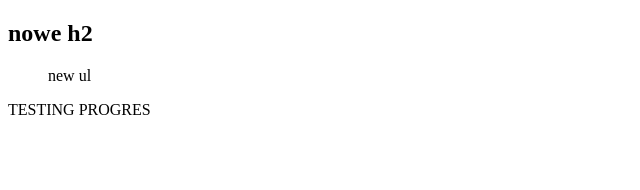
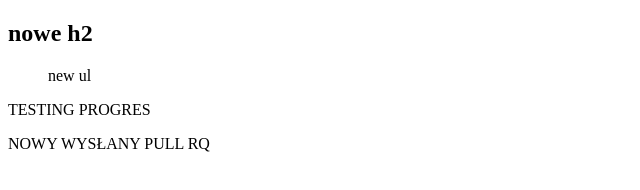
Before and after one commit to DevPatryk/testujemyGita, a plain HTML site: page index.html in a window 1280 px wide. Shown: the whole page, without its empty margins (0-640 px from the left). Drawn offline with Linux system fonts and the light colour scheme.

Commit message:
added new pharagraph

```diff
--- a/index.html
+++ b/index.html
@@ -10,5 +10,6 @@
    <h2>nowe h2</h2>
    <ul>new ul</ul>
    <p>TESTING PROGRES</p>
+   <p class="sd">NOWY WYSŁANY PULL RQ</p>
 </body>
 </html>
```
